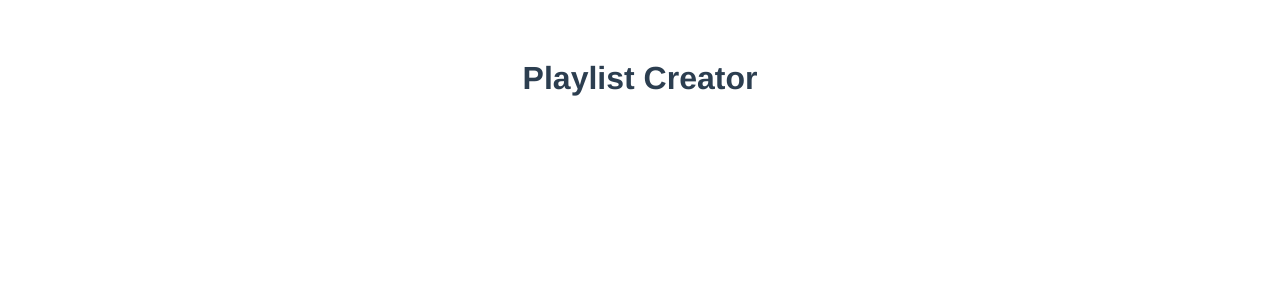
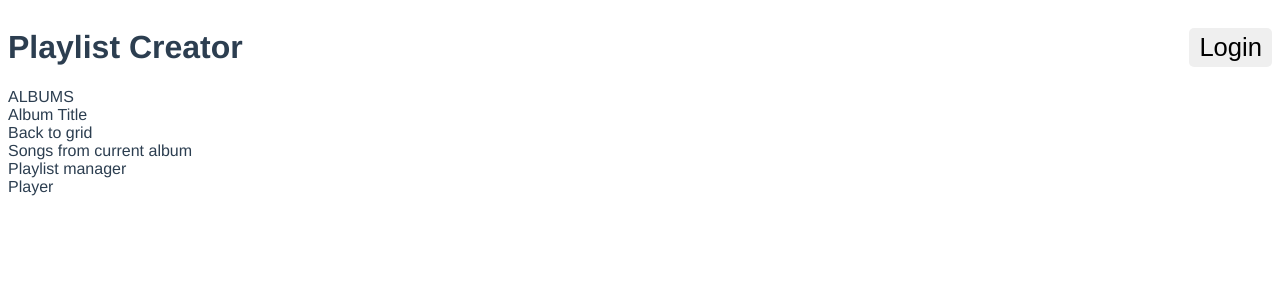
Before and after one commit to cassioscabral/playlist-creator, a Vue app: page / in a window 1280 px wide. Shown: the top 300 px of the page. Built offline with nearby package versions, Linux system fonts and the light colour scheme.

Commit message:
create layout

```diff
--- a/src/App.vue
+++ b/src/App.vue
@@ -1,25 +1,82 @@
 <template>
   <div id="app">
-    <h1>Playlist Creator</h1>
+    <header class="header">
+      <div class="left">
+        <h1>Playlist Creator</h1>
+      </div>
+      <div class="right">
+        <button class="button login-button">
+          Login
+        </button>
+      </div>
+    </header>
+    <div class="playlist-creator">
+      <div class="search-area">
+
+      </div>
+      <div class="songs">
+        <div class="top-songs">
+
+        </div>
+        <div class="browse-albums-and-songs">
+          <div class="albums">
+            ALBUMS
+          </div>
+          <div class="current-album column">
+            <div class="row">
+              <div class="current-album-title">
+                Album Title
+              </div>
+              <div class="icons-actions">
+                Back to grid
+              </div>
+            </div>
+            <div class="current-album-songs column">
+              Songs from current album
+            </div>
+          </div>
+        </div>
+      </div>
+      <!-- end of current-album -->
+      <div class="playlist-manager">
+        Playlist manager
+      </div>
+      <!-- end of playlist-manager -->
+      <div class="player">
+        Player
+      </div>
+    </div>
   </div>
 </template>
 
 <script>
-
 export default {
   name: 'app',
   components: {
   }
 }
 </script>
+<style lang="sass" scoped>
+#app
+  font-family: 'Avenir', Helvetica, Arial, sans-serif
+  -webkit-font-smoothing: antialiased
+  -moz-osx-font-smoothing: grayscale
+  color: #2c3e50
+  display: flex
+  flex-direction: column
 
-<style>
-#app {
-  font-family: 'Avenir', Helvetica, Arial, sans-serif;
-  -webkit-font-smoothing: antialiased;
-  -moz-osx-font-smoothing: grayscale;
-  text-align: center;
-  color: #2c3e50;
-  margin-top: 60px;
-}
+.header
+  display: flex
+  width: 100%
+  align-items: center
+  justify-content: space-between
+
+.button
+  cursor: pointer
+  border: none
+  font-size: 1.6rem
+  border-radius: 5px
+  padding: 5px 10px
+  outline: none
+
 </style>
```
Also changed, not shown: 1 other file (tests, documents, lock files or other folders).
